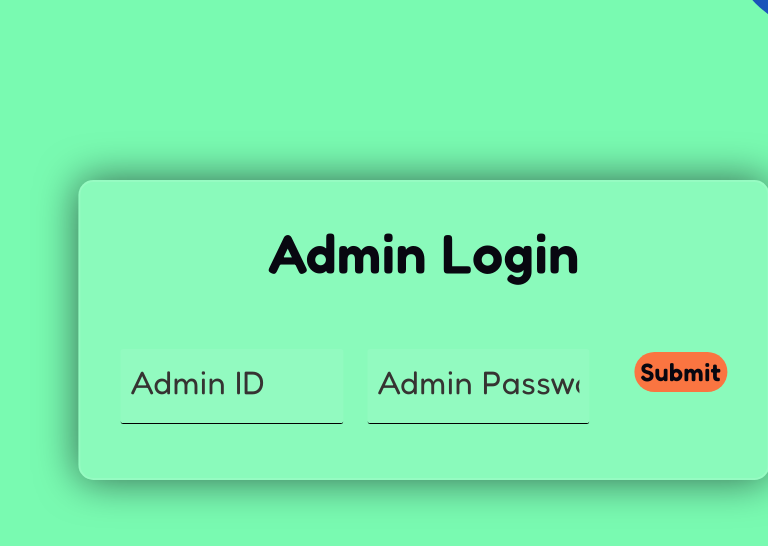
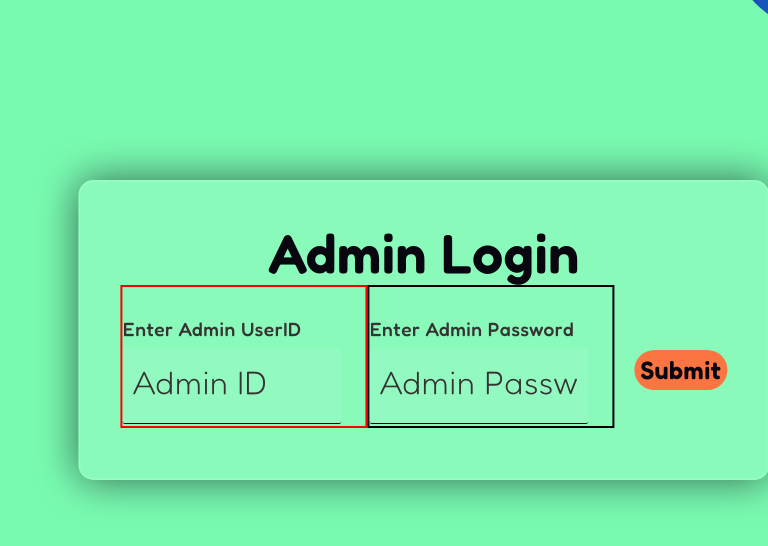
Before and after one commit to Sarthak-choudhari-8/QBProject, a React (Vite) app in the folder client/: page /admin in a window 768 px wide. Shown: the top 546 px of the page. Built offline with nearby package versions, Linux system fonts and the light colour scheme; no server answers.

Commit message:
Update admin.css

```diff
--- a/client/src/UI_Design/admin.css
+++ b/client/src/UI_Design/admin.css
@@ -111,13 +111,13 @@ color: #080710;
     width: 100%;
 }
 .admin-inp1{
-    /* border: 2px solid red; */
+    border: 2px solid red;
     width: 40%;
 }
 
 .admin-inp2{
     width: 40%;
-    /* border: 2px solid black; */
+    border: 2px solid black;
 }
 
 
@@ -303,17 +303,35 @@ margin-left:40px;
 
         #admin-form-label{
             display: block;
-           visibility: hidden;
+/*            visibility: hidden; */
+
+             display: block;
+    margin-top: 30px;
+    font-size: 1.2rem;
+    font-weight: 500;
+    color: #363332;
         }
 
+/*         font-size: 1.1rem;
 
+    display: block;
+    height: 50px;
+    width: 100%;
+    background-color: rgba(255,255,255,0.07);
+    border-radius: 3px;
+    padding: 0 10px;
+    margin-top: 8px;
+    /* font-size: 14px;
+    font-weight: 300;
+    color: #363332;
+    border-bottom: 1px solid black; */
 
 
 
         .admin-input{
            height: 75px;
             font-size: 1.5rem;
-            font-weight: 400;
+            font-weight: 300;
 
         }
         ::placeholder{
```
